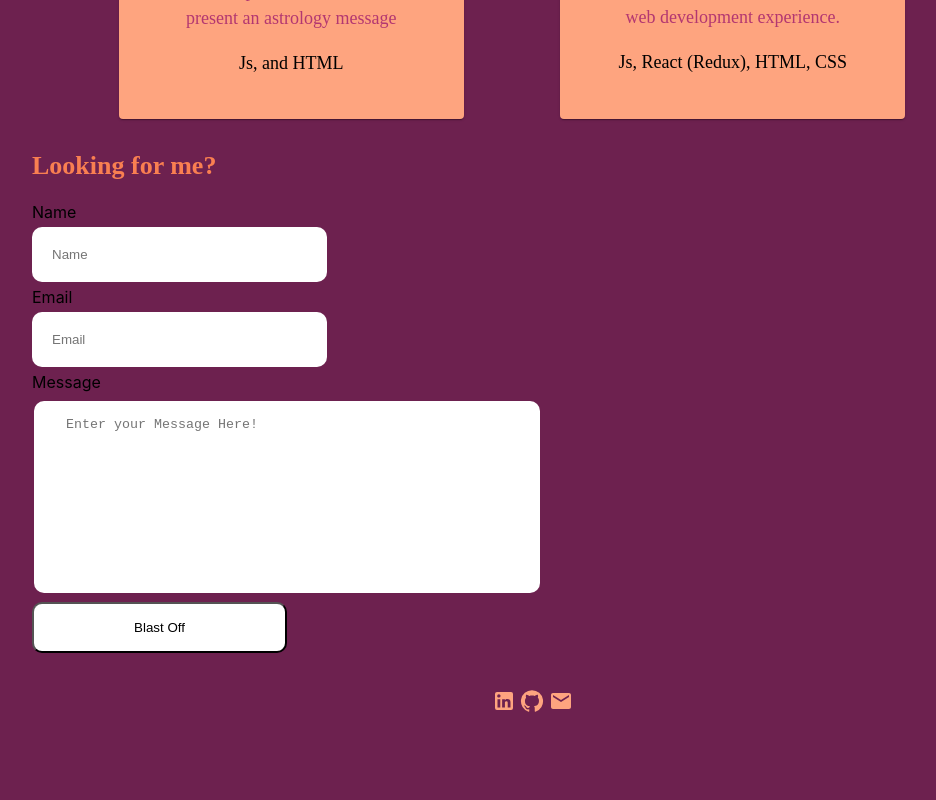
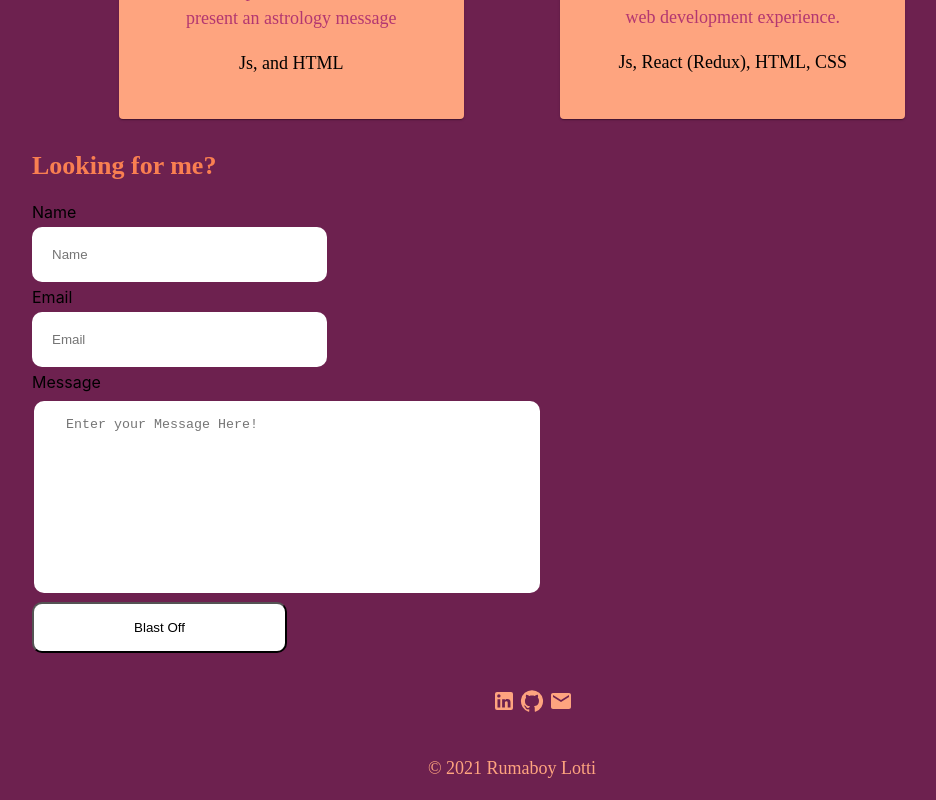
Before and after one commit to RumaboyLotti/personalWebsite, a React (Create React App) app: page / in a window 1280 px wide. Shown: the part 1453-2253 px from the top of the page, without its empty margins (96-1032 px from the left). Before the commit the page ends 2190 px from the top, so only its background shows below. Built offline with nearby package versions, Linux system fonts and the light colour scheme.

Commit message:
added footer section

```diff
--- a/src/App.js
+++ b/src/App.js
@@ -6,6 +6,7 @@ import About from "./components/About";
 import Projects from "./components/Projects";
 import Contact from "./components/Contact";
 import './App.css';
+import Footer from "./components/Footer";
 
 function App() {
   return (
@@ -17,6 +18,7 @@ function App() {
         <Experience></Experience>
         <Projects></Projects>
         <Contact></Contact>
+        <Footer></Footer>
       </div>
 
     </div>
--- /dev/null
+++ b/src/components/Footer.js
@@ -0,0 +1,14 @@
+import React from "react";
+import "../styles/Footer.css";
+
+export class Footer extends React.Component {
+   render() {
+     return (
+       <footer>
+         <p>© 2021 Rumaboy Lotti</p>
+       </footer>
+     );
+   }
+ }
+
+export default Footer;
```
Also changed, not shown: src/styles/Footer.css (added).
